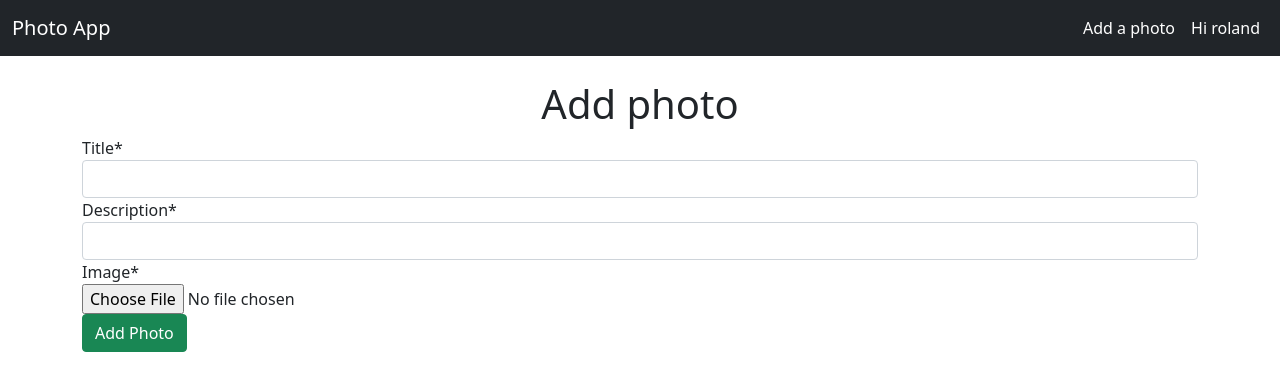
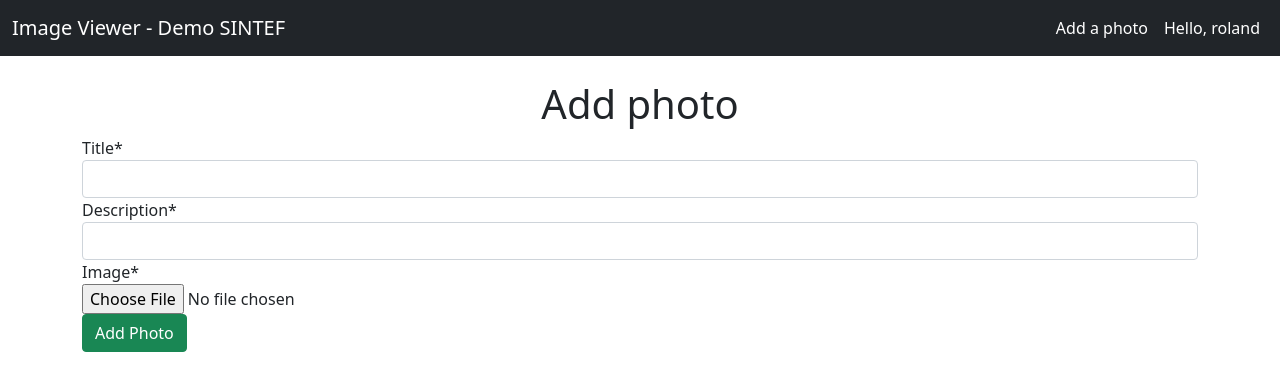
Before and after one commit to anates/django-demo-photoapp, a Django app: page /photo/create/ in a window 1280 px wide. Shown: the top 391 px of the page. Run offline with Django 4.2, Linux system fonts and the light colour scheme; a user stored in the database is signed in; parts of the project's set-up code (start-up, migrations or seed data) failed here and were passed over; some libraries are stand-ins or nearby versions.

Commit message:
Small text updates for navbar and main

```diff
--- a/config/templates/base.html
+++ b/config/templates/base.html
@@ -5,7 +5,7 @@
     <meta charset="UTF-8" />
     <meta http-equiv="X-UA-Compatible" content="IE=edge" />
     <meta name="viewport" content="width=device-width, initial-scale=1.0" />
-    <title>Django Photo Sharing app</title>
+    <title>Image Demo with DJango- SINTEF</title>
     <link
       href="https://cdn.jsdelivr.net/npm/bootstrap@5.0.0/dist/css/bootstrap.min.css"
       rel="stylesheet"
--- a/config/templates/navbar.html
+++ b/config/templates/navbar.html
@@ -1,7 +1,7 @@
 <!-- templates/navbar.html -->
 <nav class="navbar navbar-expand-md navbar-dark bg-dark">
     <div class="container-fluid">
-      <a class="navbar-brand" href="{% url 'photo:list' %}">Photo App</a>
+      <a class="navbar-brand" href="{% url 'photo:list' %}">Image Viewer - Demo SINTEF</a>
       <button
         class="navbar-toggler"
         type="button"
@@ -24,7 +24,7 @@
             <a class="nav-link active" href="{% url 'photo:create' %}">Add a photo</a>
           </li>
           <li class="nav-item">
-            <a class="nav-link active" href="#">Hi {{user.username}}</a>
+            <a class="nav-link active" href="#">Hello, {{user.username}}</a>
           </li>
           {% else %}
 
```
